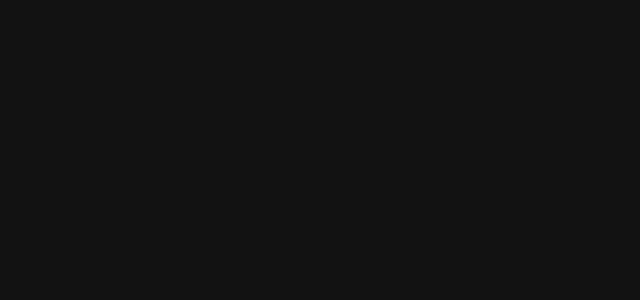
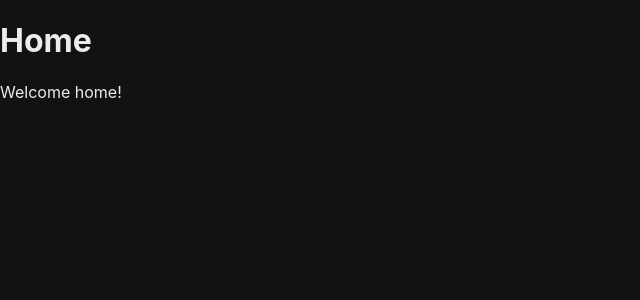
Before and after one commit to HyeonWooGa/wanted-pre-onboarding-fe-7, a React (Create React App) app: page / in a window 1280 px wide. Shown: the top 300 px of the page, without its empty margins (0-640 px from the left). Built offline with nearby package versions, Linux system fonts and the light colour scheme.

Commit message:
✨ 라우팅 초기 설정
React-Router-Dom 사용

```diff
--- a/package.json
+++ b/package.json
@@ -8,6 +8,7 @@
     "@testing-library/user-event": "^13.5.0",
     "react": "^18.2.0",
     "react-dom": "^18.2.0",
+    "react-router-dom": "^6.4.1",
     "react-scripts": "5.0.1",
     "styled-components": "^5.3.6",
     "web-vitals": "^2.1.4"
--- a/src/App.js
+++ b/src/App.js
@@ -1,5 +1,16 @@
+import { Routes, Route } from "react-router-dom";
+import Home from "./Home";
+import ToDo from "./ToDo";
+
 function App() {
-  return <div></div>;
+  return (
+    <>
+      <Routes>
+        <Route path="/" element={<Home />} />
+        <Route path="/todo" element={<ToDo />} />
+      </Routes>
+    </>
+  );
 }
 
 export default App;
--- /dev/null
+++ b/src/Home.js
@@ -0,0 +1,10 @@
+function Home() {
+  return (
+    <>
+      <h1>Home</h1>
+      <p>Welcome home!</p>
+    </>
+  );
+}
+
+export default Home;
--- /dev/null
+++ b/src/ToDo.js
@@ -0,0 +1,15 @@
+function ToDo() {
+  return (
+    <>
+      <h1>ToDo</h1>
+      <p>Here is a list of things to do:</p>
+      <ul>
+        <li>Learn React</li>
+        <li>Learn React Router</li>
+        <li>Learn Styled Components</li>
+      </ul>
+    </>
+  );
+}
+
+export default ToDo;
--- a/src/index.js
+++ b/src/index.js
@@ -2,6 +2,7 @@
 import ReactDOM from "react-dom/client";
 import App from "./App";
 import { createGlobalStyle } from "styled-components";
+import { BrowserRouter as Router } from "react-router-dom";
 
 const GlobalStyle = createGlobalStyle`
   * {
@@ -22,6 +23,8 @@
 root.render(
   <React.StrictMode>
     <GlobalStyle darkMode />
-    <App />
+    <Router>
+      <App />
+    </Router>
   </React.StrictMode>
 );
```
Also changed, not shown: 1 other file (tests, documents, lock files or other folders).
